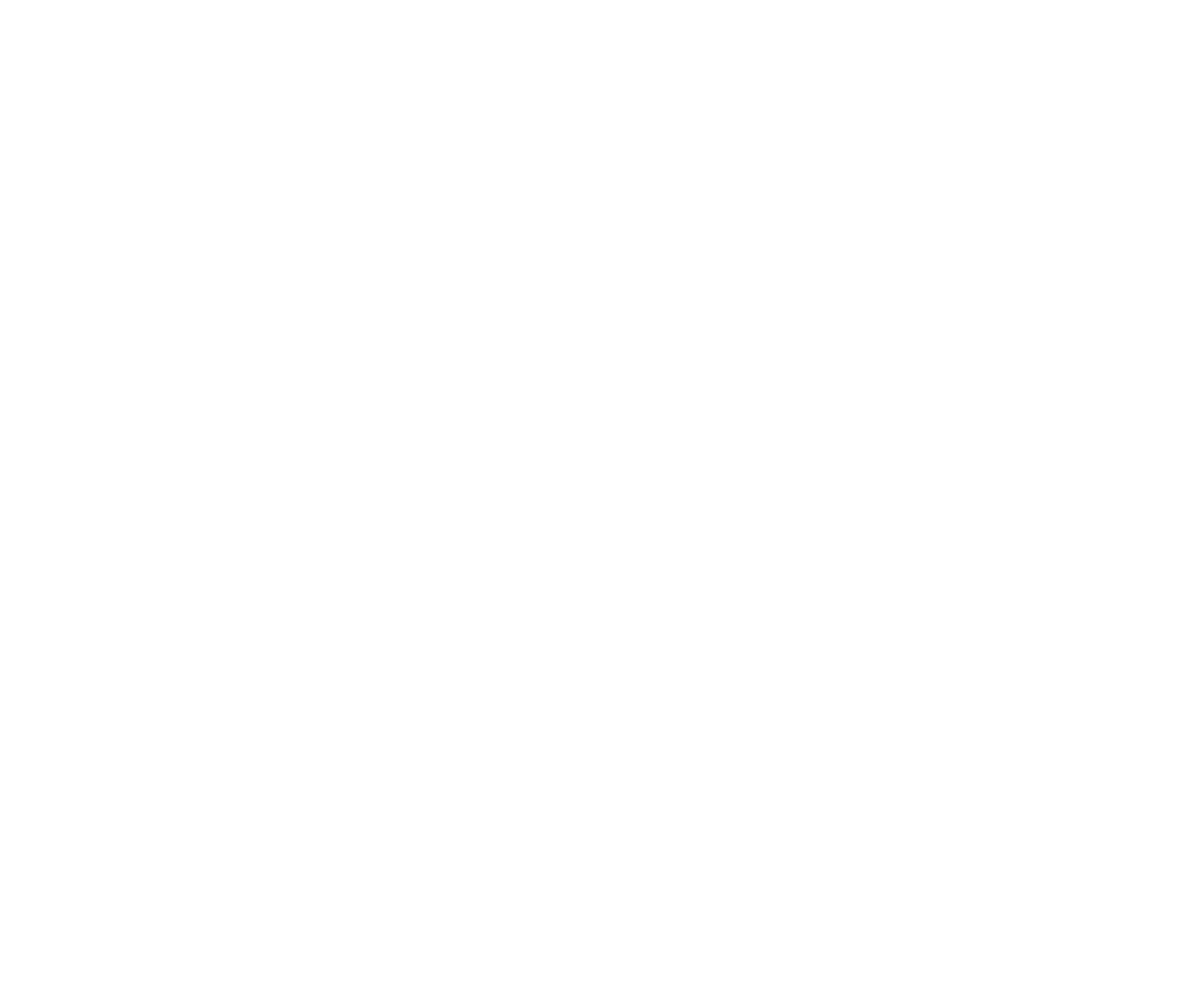
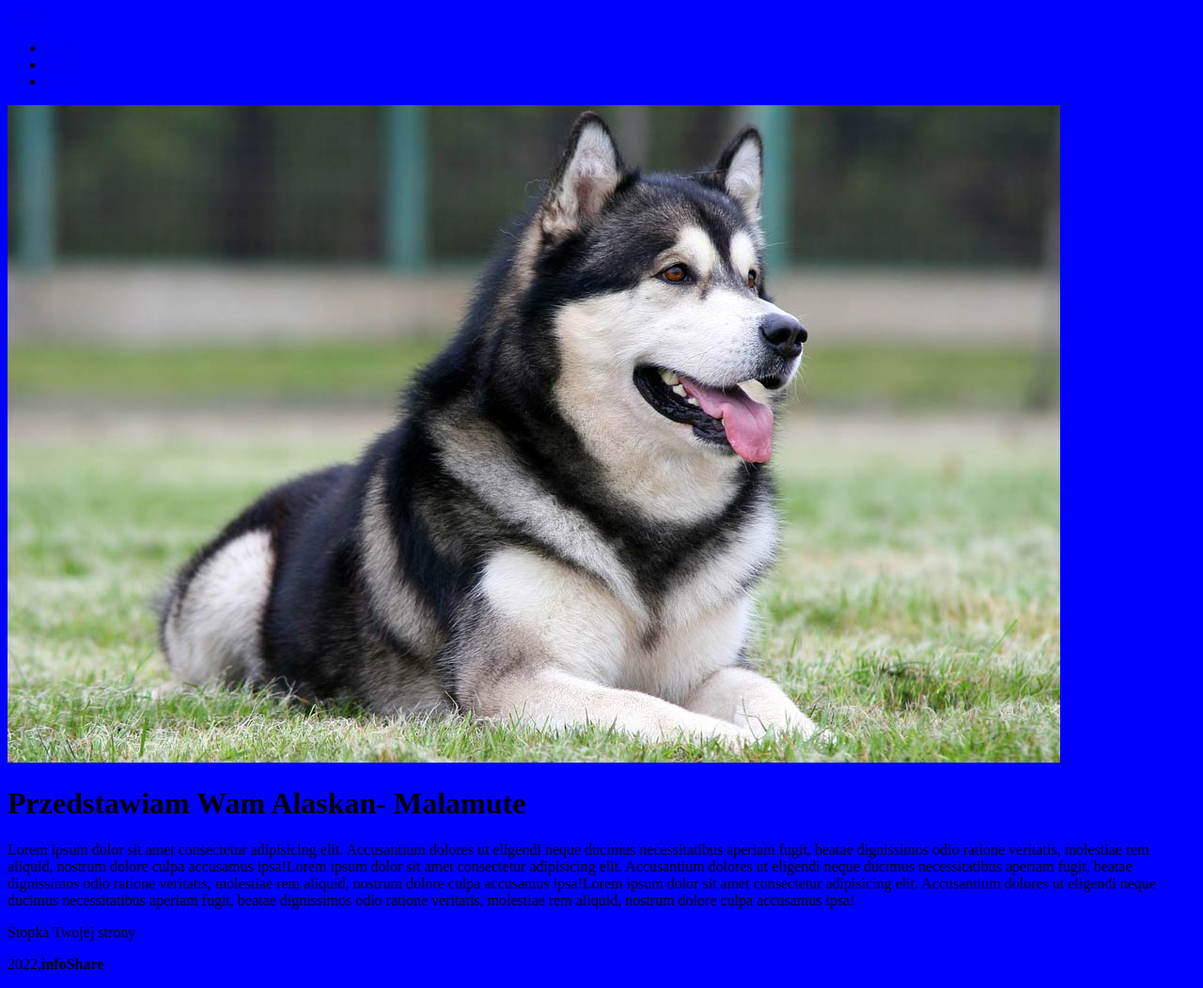
Before and after one commit to Kyorugi/Homework-1, a plain HTML site: page link1.html in a window 1280 px wide. Shown: the whole page at 94% size. Before the commit the page ends 800 px from the top, so only its background shows below. Drawn offline with Linux system fonts and the light colour scheme; files whose address does not match are found by name.

Commit message:
added and moddified html files & css files

```diff
--- a/index.html
+++ b/index.html
@@ -5,6 +5,7 @@
     <meta http-equiv="X-UA-Compatible" content="IE=edge" />
     <meta name="viewport" content="width=device-width, initial-scale=1.0" />
     <title>Całe zadanie- HTML + Style</title>
+    <link href="syntax.css" type="text/css" rel="stylesheet" />
   </head>
 
   <style>
--- a/link1.html
+++ b/link1.html
@@ -0,0 +1,54 @@
+<!DOCTYPE html>
+<html lang="en">
+  <head>
+    <meta charset="UTF-8" />
+    <meta http-equiv="X-UA-Compatible" content="IE=edge" />
+    <meta name="viewport" content="width=device-width, initial-scale=1.0" />
+    <title>Całe zadanie- HTML + Style</title>
+    <link href="style1.css" type="text/css" rel="stylesheet" />
+  </head>
+
+  <style>
+    body {
+      background-color: blue;
+    }
+  </style>
+  <body>
+    <div id="header">
+      <a href="#">LOGO</a>
+      <nav id="main-navigation">
+        <ul>
+          <li><a href="#">Link1</a></li>
+          <li><a href="#">Link2</a></li>
+          <li><a href="#">Link3</a></li>
+        </ul>
+      </nav>
+      <div id="lead-banner">
+        <img
+          src="/Users/kamilchwesiuk/Desktop/homeworks/Homework-1/IMG/Alaskan-malamute.jpg"
+        />
+      </div>
+    </div>
+    <div>
+      <h1>Przedstawiam Wam Alaskan- Malamute</h1>
+      <p>
+        Lorem ipsum dolor sit amet consectetur adipisicing elit. Accusantium
+        dolores ut eligendi neque ducimus necessitatibus aperiam fugit, beatae
+        dignissimos odio ratione veritatis, molestiae rem aliquid, nostrum
+        dolore culpa accusamus ipsa!Lorem ipsum dolor sit amet consectetur
+        adipisicing elit. Accusantium dolores ut eligendi neque ducimus
+        necessitatibus aperiam fugit, beatae dignissimos odio ratione veritatis,
+        molestiae rem aliquid, nostrum dolore culpa accusamus ipsa!Lorem ipsum
+        dolor sit amet consectetur adipisicing elit. Accusantium dolores ut
+        eligendi neque ducimus necessitatibus aperiam fugit, beatae dignissimos
+        odio ratione veritatis, molestiae rem aliquid, nostrum dolore culpa
+        accusamus ipsa!
+      </p>
+    </div>
+
+    <div id="footer-text">
+      <p>Stopka Twojej strony</p>
+      <p>2022,<strong>infoShare</strong></p>
+    </div>
+  </body>
+</html>
--- /dev/null
+++ b/style1.css
@@ -0,0 +1 @@
+//style file of link1//
--- /dev/null
+++ b/style2.css
@@ -0,0 +1 @@
+//file style of link2.html//
--- /dev/null
+++ b/style3.css
@@ -0,0 +1 @@
+//style file of link3.html//
--- /dev/null
+++ b/syntax.css
@@ -0,0 +1 @@
+//file of index.html//
```
Also changed, not shown: link2.html (+54 -0 lines), link3.html (+54 -0 lines), IMG/Alaskan-malamute.jpg (added), IMG/Syberian husky.jpg (added), IMG/owczarek.jpg (added).
